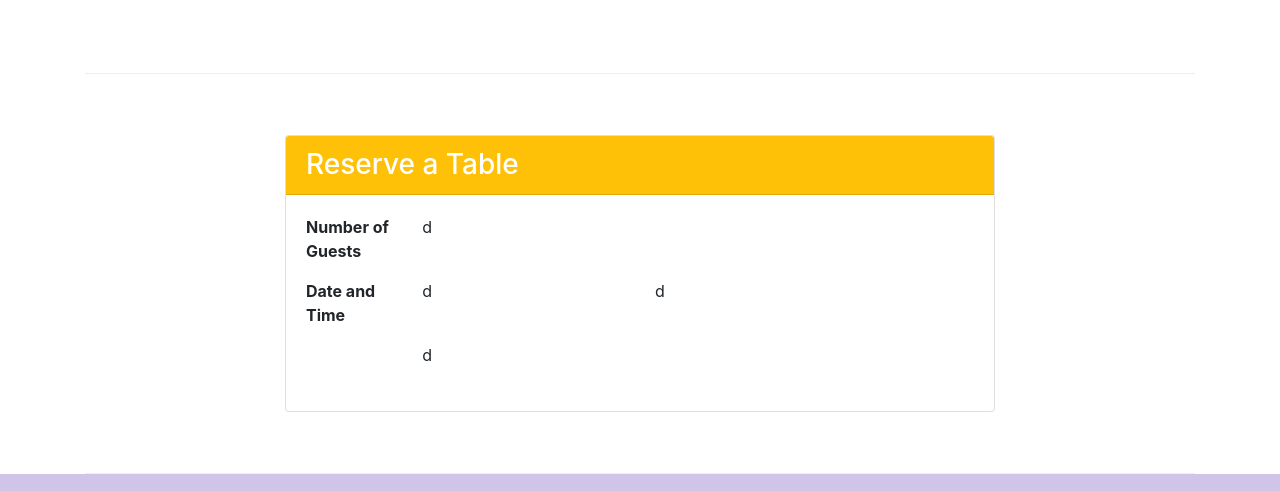
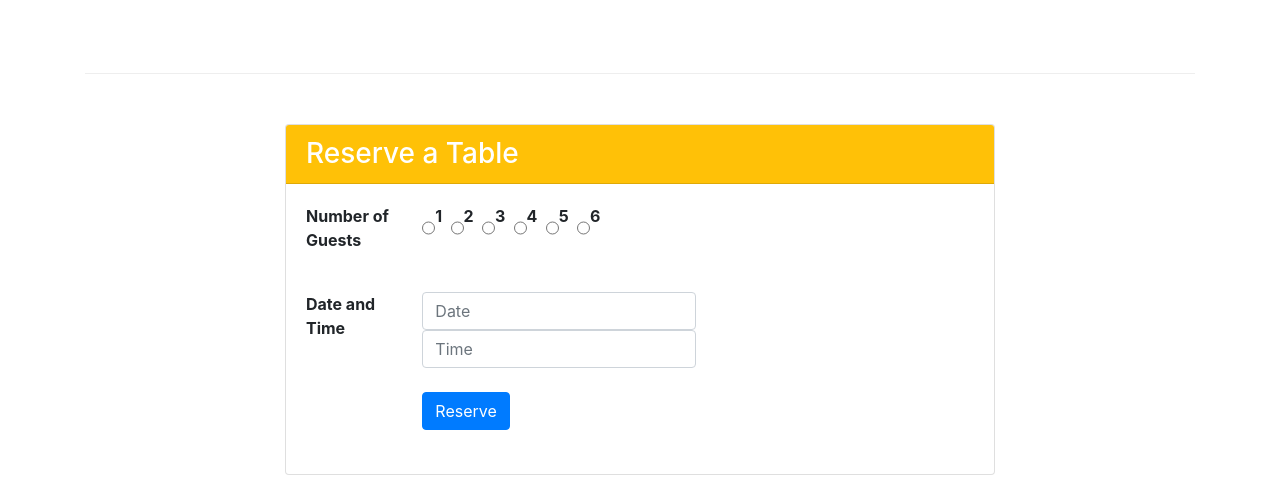
Before and after one commit to steliosgnl/conFusion, a website: page index.html in a window 1280 px wide. Shown: the part 1460-1951 px from the top of the page. Drawn offline with nearby package versions, Linux system fonts and the light colour scheme.

Commit message:
Assignment 2 v.2 Card-Form Complete

```diff
--- a/index.html
+++ b/index.html
@@ -91,22 +91,47 @@
         </div>
 
         <div class="row row-content align-items-center">
-            <div class="col-xs col-sm-8 mx-auto">
+            <div class="col-12 col-sm-8 mx-auto">
                 <div class="card">
                     <h3 class="card-header bg-warning text-white">Reserve a Table</h3>
                     <div class="form card-body">
-                        <dl class="row">
-                            <dt class="col-2"> Number of Guests</dt>
-                            <dd class="col-10"> d </dd>
+                        <dl class="form-group row">
+                            <dt class="col-2"> Number of Guests </dt>
+                            <dd class="col-6">
+                                <div class="input-group mb-3">
+                                    <input type="radio" class="custom-control" id="radio1" name="numOfTables" value="1">
+                                    <label for="numOfTables"> <p><strong> 1 </strong> &nbsp;</p> </label>
+                                    <input type="radio" class="custom-control" id="radio2" name="numOfTables" value="2">
+                                    <label for="numOfTables"> <p><strong> 2 </strong> &nbsp; </p> </label>
+                                    <input type="radio" class="custom-control" id="radio3" name="numOfTables" value="3">
+                                    <label for="numOfTables"> <p><strong>  3 </strong> &nbsp; </p> </label>
+                                    <input type="radio" class="custom-control" id="radio4" name="numOfTables" value="4">
+                                    <label for="numOfTables"> <p><strong> 4 </strong>&nbsp; </p> </label>
+                                    <input type="radio" class="custom-control" id="radio5" name="numOfTables" value="5">
+                                    <label for="numOfTables"> <p><strong> 5 </strong> &nbsp;</p> </label>
+                                    <input type="radio" class="custom-control" id="radio6" name="numOfTables" value="6">
+                                    <label for="numOfTables"> <p><strong> 6</strong> </p> </label>
+                                </div>
+                            </dd>
                         </dl>
-                        <dl class="row">
+                        <dl class="form-group row">
                             <dt class="col-2">Date and Time</dt>
-                            <dd class="col-4"> d <!--Date text box --> </dd>
-                            <dd class="col-4"> d <!--Time text box --> </dd>
+                            <dd class="col-9">
+                                <div class="d-inline-block">
+                                    <input type="text" class="form-control" id="date" name="date" placeholder="Date">
+                                </div>
+                                <div class="d-inline-block">
+                                    <input type="text" class="form-control" id="time" name="time" placeholder="Time">
+                                </div>
+                            </dd>
                         </dl>
-                        <dl class="row">
+                        <dl class="form-group row">
                             <dt class="col-2">&nbsp;</dt>
-                            <dd class="col-3"> d<!--Reserve button --> </dd>
+                            <dd class="col-3">
+                                <div>
+                                    <button type="submit" class="btn btn-primary"> Reserve </button>
+                                </div>
+                            </dd>
                         </dl>
                     </div>
                 </div>
```
